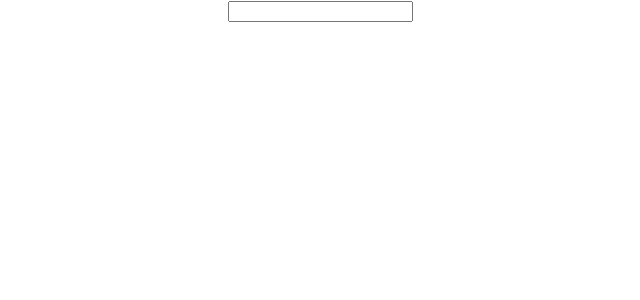
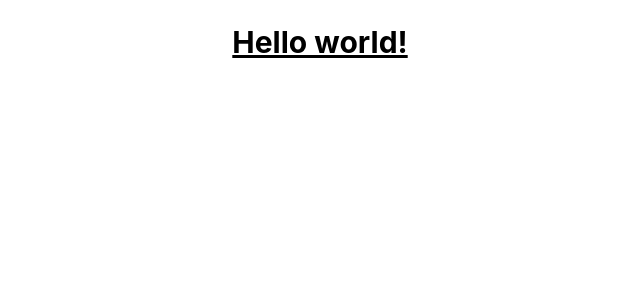
Before and after one commit to nimatrazmjo/react-typescript-todo, a React (Create React App) app: page / in a window 1280 px wide. Shown: the top 300 px of the page, without its empty margins (320-960 px from the left). Built offline with nearby package versions, Linux system fonts and the light colour scheme.

Commit message:
Configure tailwind css

```diff
--- a/package.json
+++ b/package.json
@@ -39,5 +39,10 @@
       "last 1 firefox version",
       "last 1 safari version"
     ]
+  },
+  "devDependencies": {
+    "autoprefixer": "^10.4.4",
+    "postcss": "^8.4.12",
+    "tailwindcss": "^3.0.23"
   }
 }
--- /dev/null
+++ b/postcss.config.js
@@ -0,0 +1,6 @@
+module.exports = {
+  plugins: {
+    tailwindcss: {},
+    autoprefixer: {},
+  },
+}
--- a/src/App.tsx
+++ b/src/App.tsx
@@ -7,6 +7,9 @@
   return (
     <div className="App">
       <InputButton />
+      <h1 className="text-3xl font-bold underline">
+      Hello world!
+    </h1>
     </div>
   );
 }
--- a/src/index.css
+++ b/src/index.css
@@ -1,3 +1,6 @@
+@tailwind base;
+@tailwind components;
+@tailwind utilities;
 body {
   margin: 0;
   font-family: -apple-system, BlinkMacSystemFont, 'Segoe UI', 'Roboto', 'Oxygen',
--- /dev/null
+++ b/tailwind.config.js
@@ -0,0 +1,9 @@
+module.exports = {
+  content: [
+    "./src/**/*.{js,jsx,ts,tsx}",
+  ],
+  theme: {
+    extend: {},
+  },
+  plugins: [],
+}
```
Also changed, not shown: 2 other files (tests, documents, lock files or other folders).
